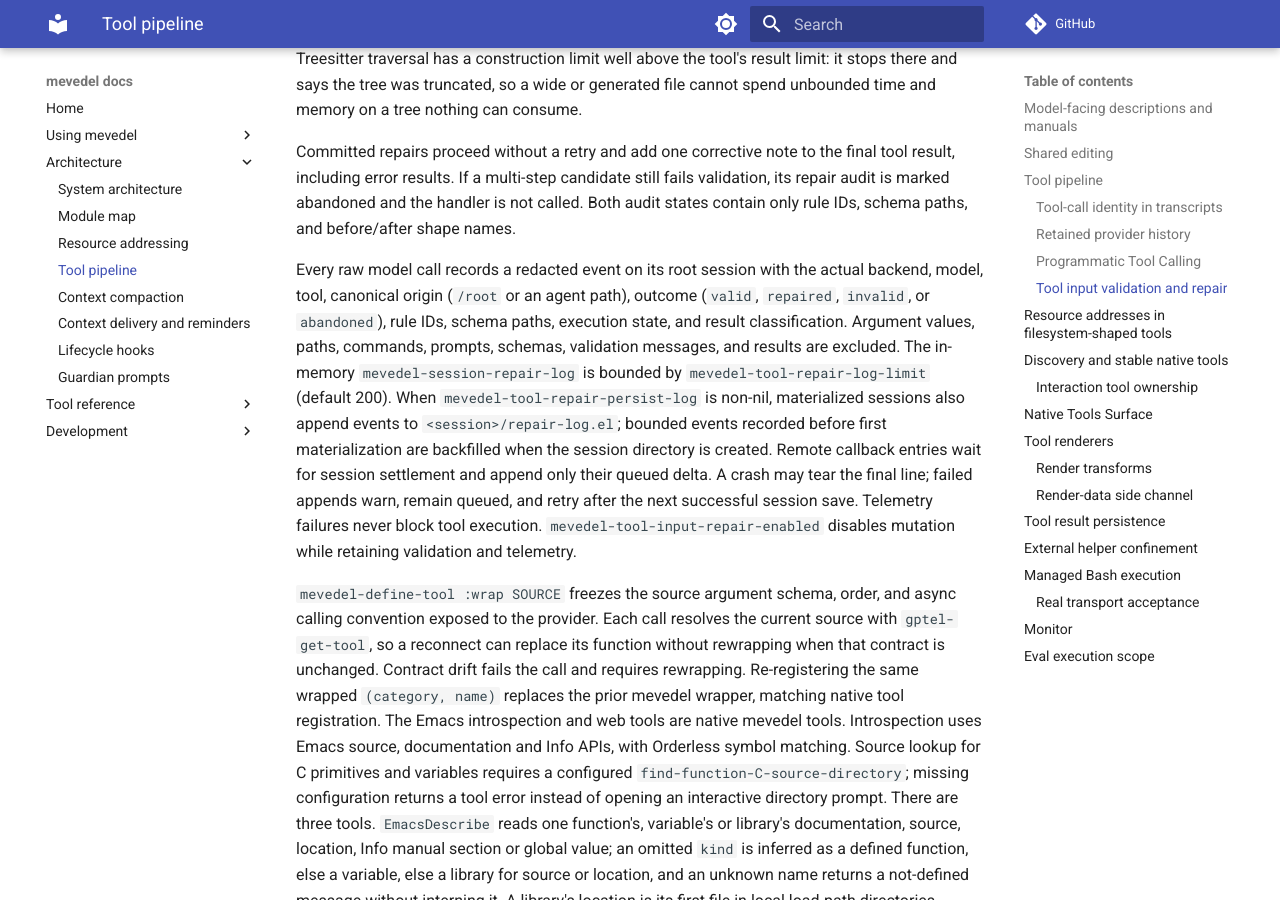
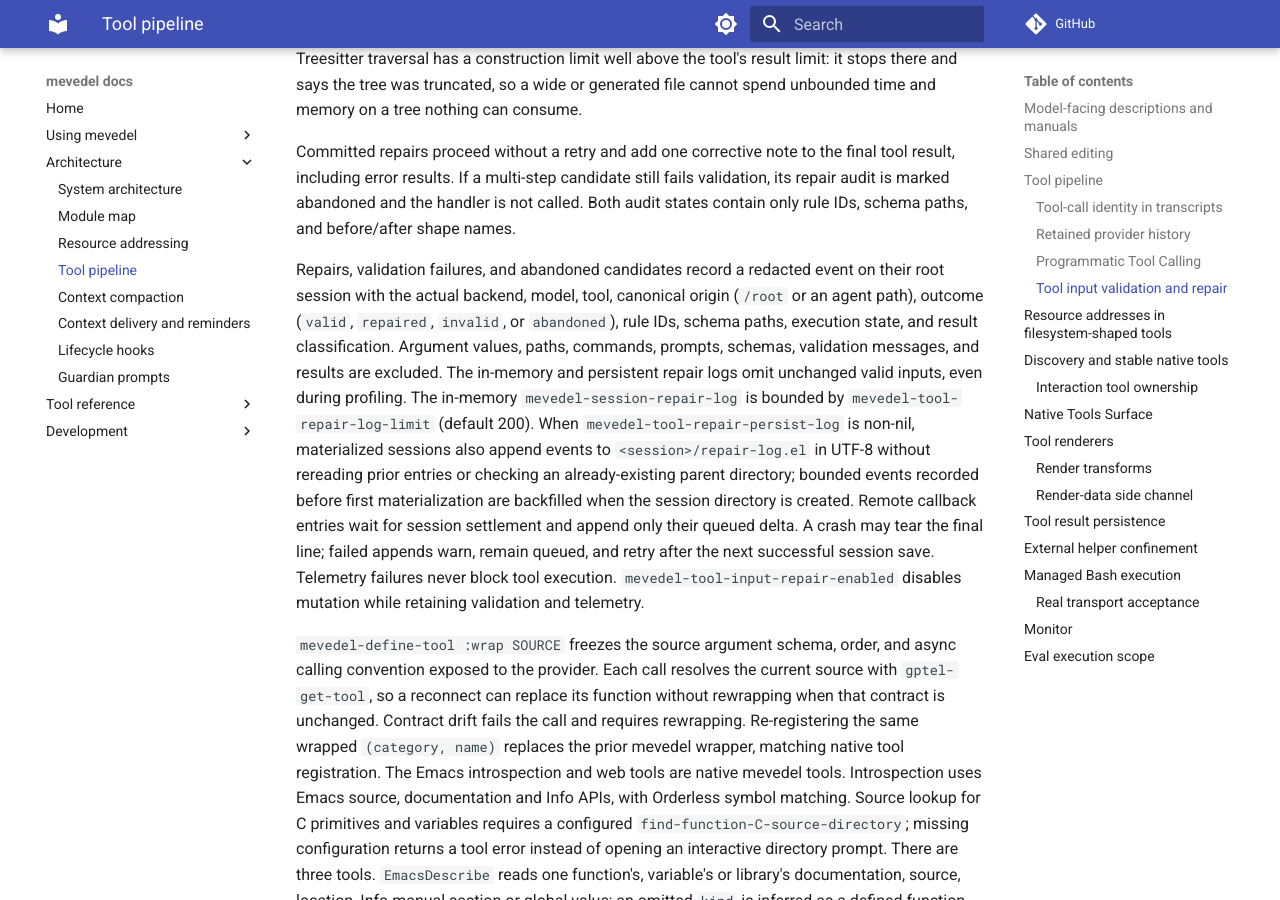
Before and after one commit to FrauH0lle/mevedel, an MkDocs documentation site: the page built from docs/tools.md, in a window 1280 px wide and 900 px high, scrolled down 11752 px. Built offline with MkDocs 1.6.1 and Material for MkDocs 9.7.7, drawn with Linux system fonts in a browser that asks for light colours; comment, search, counter and statistics services are not loaded.

Commit message:
perf(bookkeeping): skip no-op repair logs and unused roster work

```diff
--- a/docs/tools.md
+++ b/docs/tools.md
@@ -511,15 +511,18 @@ fails validation, its repair audit is marked abandoned and the handler is not
 called. Both audit states contain only rule IDs, schema paths, and before/after
 shape names.
 
-Every raw model call records a redacted event on its root session with
-the actual backend, model, tool, canonical origin (`/root` or an agent path), outcome
+Repairs, validation failures, and abandoned candidates record a redacted event
+on their root session with the actual backend, model, tool, canonical origin
+(`/root` or an agent path), outcome
 (`valid`, `repaired`, `invalid`, or `abandoned`), rule IDs, schema paths,
 execution state, and result classification. Argument values, paths, commands,
 prompts, schemas, validation messages, and results are excluded. The in-memory
-`mevedel-session-repair-log` is bounded by
+and persistent repair logs omit unchanged valid inputs, even during profiling.
+The in-memory `mevedel-session-repair-log` is bounded by
 `mevedel-tool-repair-log-limit` (default 200). When
 `mevedel-tool-repair-persist-log` is non-nil, materialized sessions also append
-events to `<session>/repair-log.el`; bounded events recorded before first
+events to `<session>/repair-log.el` in UTF-8 without rereading prior entries or
+checking an already-existing parent directory; bounded events recorded before first
 materialization are backfilled when the session directory is created.
 Remote callback entries wait for session settlement and append only their
 queued delta. A crash may tear the final line; failed appends warn, remain
```
Also changed, not shown: docs/adr/0011-repair-model-tool-input-before-pipeline.md (+8 -2 lines), docs/hooks.md (+2 -1 lines), docs/permissions.md (+3 -0 lines), docs/skills.md (+4 -0 lines), 10 other files.
